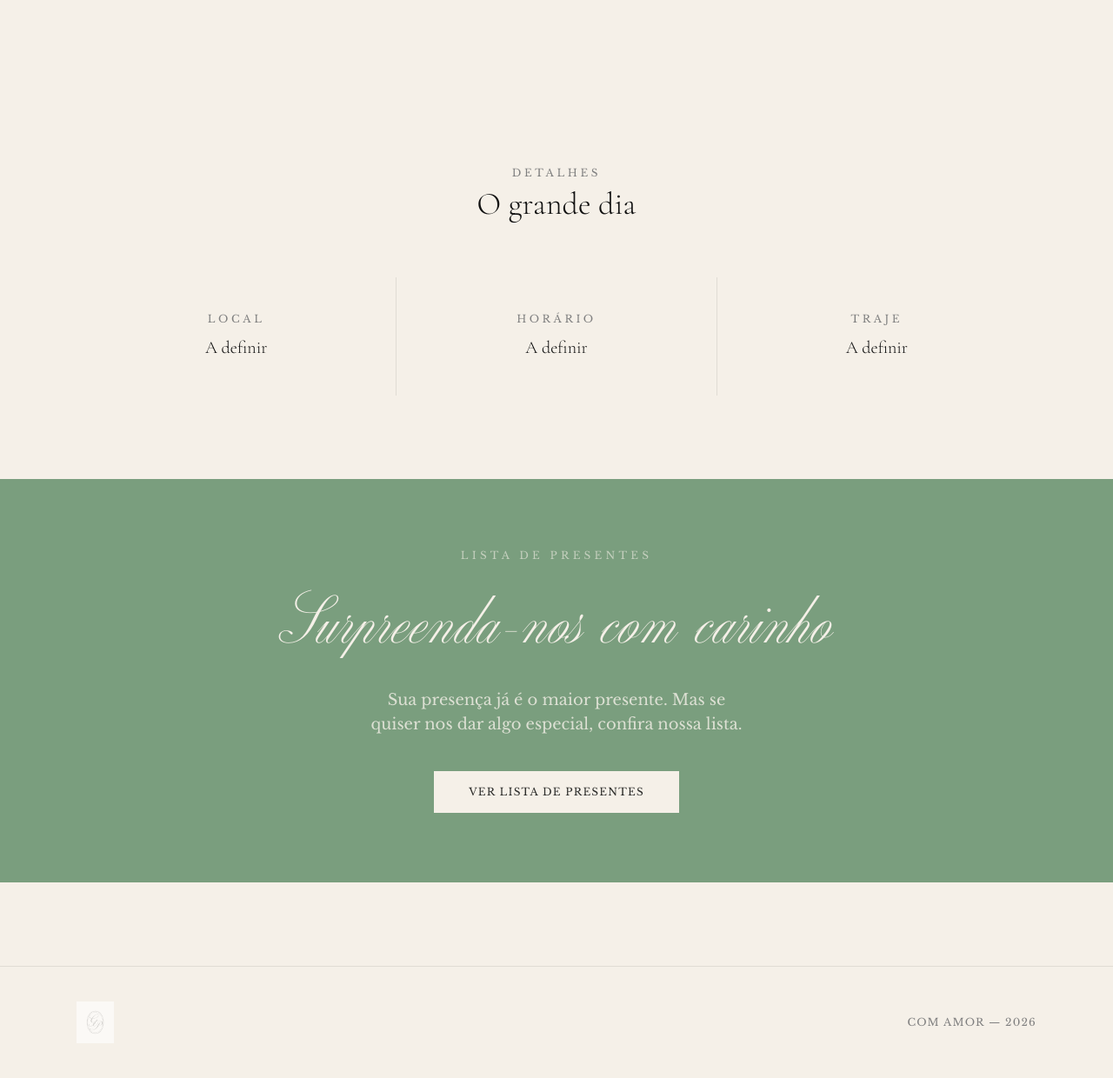
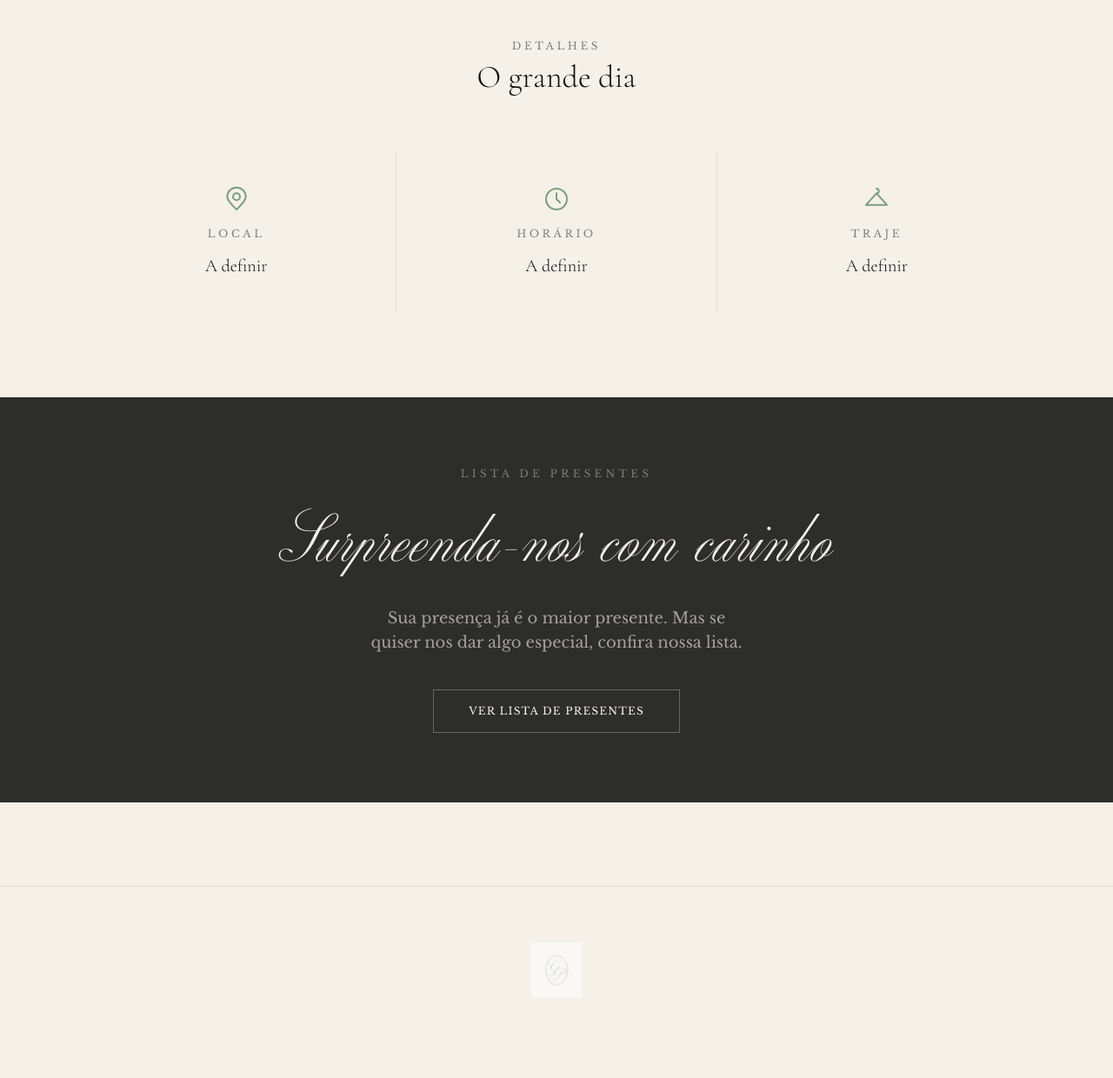
Before and after one commit to duduetc/CasamentoPauloGabie, a FastAPI app: page / in a window 1280 px wide. Shown: the part 1763-3003 px from the top of the page at 87% size. After the commit the page ends 2895 px from the top, so only its background shows below. Run offline with FastAPI, Linux system fonts and the light colour scheme; some libraries are stand-ins or nearby versions.

Commit message:
Melhorias de design: hero centralizado com monograma, nav transparente, scroll animations, icones nos detalhes, CTA charcoal, footer minimalista, remove marquee e textos placeholder

```diff
--- a/app/templates/base.html
+++ b/app/templates/base.html
@@ -53,6 +53,18 @@
     /* thin horizontal rule used in brand guide */
     .rule { border-top: 1px solid #2D2D2B; width: 2rem; }
 
+    /* nav scroll state */
+    #main-nav.scrolled {
+      background: rgba(245,240,232,.95);
+      backdrop-filter: blur(8px);
+      border-bottom: 1px solid rgba(45,45,43,.1);
+      padding-top: 0; padding-bottom: 0;
+    }
+    #main-nav.scrolled .nav-link { color: rgba(45,45,43,.7); }
+    #main-nav.scrolled .nav-link:hover { color: #2D2D2B; }
+    #main-nav.scrolled .nav-logo { filter: brightness(0.3); }
+    #main-nav.scrolled .nav-links { opacity: 1; }
+
     /* nav link hover */
     .nav-link { position: relative; }
     .nav-link::after {
@@ -64,6 +76,17 @@
       transition: width .35s ease;
     }
     .nav-link:hover::after { width: 100%; }
+
+    /* scroll reveal */
+    .reveal {
+      opacity: 0;
+      transform: translateY(32px);
+      transition: opacity .8s ease, transform .8s ease;
+    }
+    .reveal.visible {
+      opacity: 1;
+      transform: translateY(0);
+    }
 
     /* modal backdrop */
     #modal-backdrop {
@@ -83,12 +106,12 @@
 <body class="min-h-screen">
 
   <!-- ── Navigation ─────────────────────────────────────────────── -->
-  <nav class="fixed top-0 left-0 right-0 z-40 bg-cream/90 backdrop-blur-sm border-b border-charcoal/10">
-    <div class="max-w-6xl mx-auto px-6 py-4 flex items-center justify-between">
-      <a href="/"><img src="/static/images/monograma.png" alt="G & P" class="h-10"></a>
-      <ul class="flex gap-8 text-sm font-body tracking-widest uppercase text-charcoal/70">
-        <li><a href="/" class="nav-link hover:text-charcoal transition-colors">Início</a></li>
-        <li><a href="/presentes" class="nav-link hover:text-charcoal transition-colors">Presentes</a></li>
+  <nav id="main-nav" class="fixed top-0 left-0 right-0 z-40 transition-all duration-500 bg-transparent">
+    <div class="max-w-6xl mx-auto px-6 py-5 flex items-center justify-between">
+      <a href="/"><img src="/static/images/monograma.png" alt="G & P" class="h-10 nav-logo transition-all duration-500"></a>
+      <ul class="nav-links flex gap-8 text-sm font-body tracking-widest uppercase opacity-0 transition-opacity duration-500">
+        <li><a href="/" class="nav-link text-cream/80 hover:text-cream transition-colors">Início</a></li>
+        <li><a href="/presentes" class="nav-link text-cream/80 hover:text-cream transition-colors">Presentes</a></li>
       </ul>
     </div>
   </nav>
@@ -99,10 +122,9 @@
   </main>
 
   <!-- ── Footer ─────────────────────────────────────────────────── -->
-  <footer class="border-t border-charcoal/10 py-10 mt-24">
-    <div class="max-w-6xl mx-auto px-6 flex flex-col md:flex-row items-center justify-between gap-4">
-      <img src="/static/images/monograma.png" alt="G & P" class="h-12 opacity-60">
-      <p class="font-body text-xs text-muted tracking-widest uppercase">Com amor — 2026</p>
+  <footer class="border-t border-charcoal/10 py-16 mt-24">
+    <div class="max-w-6xl mx-auto px-6 flex flex-col items-center">
+      <img src="/static/images/monograma.png" alt="G & P" class="h-16 opacity-50">
     </div>
   </footer>
 
@@ -145,6 +167,20 @@
     }
   </script>
 
+  <script>
+    // Nav scroll effect
+    const nav = document.getElementById('main-nav');
+    window.addEventListener('scroll', () => {
+      nav.classList.toggle('scrolled', window.scrollY > 80);
+    });
+
+    // Scroll reveal
+    const observer = new IntersectionObserver((entries) => {
+      entries.forEach(e => { if (e.isIntersecting) { e.target.classList.add('visible'); observer.unobserve(e.target); } });
+    }, { threshold: 0.15 });
+    document.querySelectorAll('.reveal').forEach(el => observer.observe(el));
+  </script>
+
   {% block scripts %}{% endblock %}
 </body>
 </html>
--- a/app/templates/pages/home.html
+++ b/app/templates/pages/home.html
@@ -21,19 +21,6 @@
   .delay-3 { animation-delay: .50s; }
   .delay-4 { animation-delay: .68s; }
 
-  /* Parallax-like section divider */
-  .divider-script {
-    font-family: 'Altesse Std', cursive;
-    font-size: clamp(3rem, 8vw, 6rem);
-    line-height: 1;
-    color: transparent;
-    -webkit-text-stroke: 1px #2D2D2B;
-    opacity: .07;
-    user-select: none;
-    white-space: nowrap;
-    overflow: hidden;
-  }
-
 </style>
 {% endblock %}
 
@@ -42,67 +29,48 @@
 <!-- ────────────────────────────────────────────────────────────
      HERO
 ──────────────────────────────────────────────────────────── -->
-<section class="relative h-screen min-h-[600px] overflow-hidden bg-noir flex items-end">
+<section class="relative h-screen min-h-[600px] overflow-hidden bg-noir flex items-center justify-center">
 
-  <!-- Background photo placeholder (swap src for real couple photo) -->
+  <!-- Background photo -->
   <div class="absolute inset-0">
     <img src="/static/images/MELQ5754.jpg"
          alt="Gabriela e Paulo Isaque"
          class="hero-img"
          onerror="this.style.display='none'">
-    <!-- gradient overlay -->
-    <div class="absolute inset-0 bg-gradient-to-t from-noir via-noir/40 to-transparent"></div>
+    <div class="absolute inset-0 bg-noir/50"></div>
   </div>
 
-  <!-- Hero text -->
-  <div class="relative z-10 w-full max-w-6xl mx-auto px-6 pb-20">
-    <p class="fade-up font-body text-sm tracking-[.35em] uppercase text-cream/60 mb-4">
+  <!-- Hero text — centered -->
+  <div class="relative z-10 text-center px-6">
+    <img src="/static/images/monograma.png" alt="G & P"
+         class="fade-up h-24 md:h-32 mx-auto mb-6 invert brightness-200 opacity-80">
+    <p class="fade-up delay-1 font-body text-sm tracking-[.35em] uppercase text-cream/60 mb-4">
       Convidamos você a celebrar
     </p>
-    <h1 class="fade-up delay-1 font-script text-cream leading-none"
+    <h1 class="fade-up delay-2 font-script text-cream leading-none"
         style="font-size: clamp(3.5rem, 10vw, 8rem);">
       Gabriela &amp; Paulo Isaque
     </h1>
-    <p class="fade-up delay-2 font-display text-cream/70 text-xl md:text-2xl font-light mt-3 italic">
+    <p class="fade-up delay-3 font-display text-cream/70 text-xl md:text-2xl font-light mt-4 italic">
       07 de Setembro de 2026 · Brasília
     </p>
-    <div class="fade-up delay-3 mt-8">
+    <div class="fade-up delay-3 mt-3">
+      <p id="countdown" class="font-display text-cream/60 text-lg"></p>
+    </div>
+    <div class="fade-up delay-4 mt-8">
       <a href="/presentes"
          class="inline-block border border-cream/40 text-cream font-body tracking-widest uppercase text-xs px-8 py-3 hover:bg-cream hover:text-noir transition-all duration-300">
         Lista de Presentes
       </a>
     </div>
   </div>
-
-  <!-- Countdown -->
-  <div class="absolute top-24 right-6 md:right-12 text-right fade-up delay-4">
-    <p id="countdown" class="font-display text-cream/80 text-lg"></p>
-    <p class="font-body text-xs text-cream/40 tracking-widest uppercase mt-1">para o grande dia</p>
-  </div>
 </section>
 
-<!-- ────────────────────────────────────────────────────────────
-     DECORATIVE MARQUEE
-──────────────────────────────────────────────────────────── -->
-<div class="overflow-hidden py-6 border-y border-charcoal/10 bg-cream">
-  <div class="divider-script animate-[marquee_18s_linear_infinite]">
-    Gabriela &amp; Paulo Isaque &nbsp;·&nbsp; 07.09.2026 &nbsp;·&nbsp;
-    Gabriela &amp; Paulo Isaque &nbsp;·&nbsp; 07.09.2026 &nbsp;·&nbsp;
-    Gabriela &amp; Paulo Isaque &nbsp;·&nbsp; 07.09.2026 &nbsp;·&nbsp;
-    Gabriela &amp; Paulo Isaque &nbsp;·&nbsp; 07.09.2026
-  </div>
-</div>
-<style>
-  @keyframes marquee {
-    from { transform: translateX(0); }
-    to   { transform: translateX(-50%); }
-  }
-</style>
 
 <!-- ────────────────────────────────────────────────────────────
      NOSSA HISTÓRIA
 ──────────────────────────────────────────────────────────── -->
-<section class="max-w-6xl mx-auto px-6 py-24">
+<section class="max-w-6xl mx-auto px-6 py-24 reveal">
   <div class="grid md:grid-cols-2 gap-16 items-center">
 
     <!-- Photo grid -->
@@ -134,14 +102,14 @@
     <div>
       <p class="font-body text-xs tracking-[.3em] uppercase text-muted mb-4">Nossa história</p>
       <h2 class="font-display text-4xl md:text-5xl font-light leading-tight mb-6">
-        Uma história que começou com um sorriso
+        Nossa história de amor
       </h2>
       <div class="rule mb-6"></div>
       <p class="font-body text-lg text-charcoal/75 leading-relaxed mb-5">
-        Nos conhecemos em 2019 numa tarde de outubro que nenhum dos dois esquece. Desde então, cada dia juntos foi uma nova razão para sorrir.
+        Lorem ipsum dolor sit amet, consectetur adipiscing elit. Sed do eiusmod tempor incididunt ut labore et dolore magna aliqua. Ut enim ad minim veniam.
       </p>
       <p class="font-body text-lg text-charcoal/75 leading-relaxed">
-        Em setembro de 2026, vamos celebrar o amor que construímos — e queremos que você faça parte desse momento tão especial.
+        Duis aute irure dolor in reprehenderit in voluptate velit esse cillum dolore eu fugiat nulla pariatur. Excepteur sint occaecat cupidatat non proident.
       </p>
     </div>
   </div>
@@ -150,18 +118,27 @@
 <!-- ────────────────────────────────────────────────────────────
      INFORMAÇÕES DO EVENTO
 ──────────────────────────────────────────────────────────── -->
-<section class="max-w-6xl mx-auto px-6 py-24">
+<section class="max-w-6xl mx-auto px-6 py-24 reveal">
   <p class="font-body text-xs tracking-[.3em] uppercase text-muted text-center mb-2">Detalhes</p>
   <h2 class="font-display text-4xl font-light text-center mb-16">O grande dia</h2>
 
   <div class="grid md:grid-cols-3 gap-px bg-charcoal/10">
     {% set details = [
-      ("Local", "A definir"),
-      ("Horário", "A definir"),
-      ("Traje", "A definir"),
+      ("map-pin", "Local", "A definir"),
+      ("clock", "Horário", "A definir"),
+      ("hanger", "Traje", "A definir"),
     ] %}
-    {% for label, text in details %}
-    <div class="bg-cream p-10 text-center flex flex-col items-center gap-3">
+    {% for icon, label, text in details %}
+    <div class="bg-cream p-10 text-center flex flex-col items-center gap-4">
+      <svg class="w-8 h-8 text-sage" fill="none" stroke="currentColor" stroke-width="1.5" stroke-linecap="round" stroke-linejoin="round" viewBox="0 0 24 24">
+        {% if icon == "map-pin" %}
+        <path d="M12 21c-4-4-8-7.33-8-11a8 8 0 1 1 16 0c0 3.67-4 7-8 11z"/><circle cx="12" cy="10" r="3"/>
+        {% elif icon == "clock" %}
+        <circle cx="12" cy="12" r="9"/><path d="M12 7v5l3 3"/>
+        {% elif icon == "hanger" %}
+        <path d="M12 3a2 2 0 0 1 2 2c0 1.1-.9 2-2 2m0 0L3 17h18L12 7z"/>
+        {% endif %}
+      </svg>
       <p class="font-body text-xs tracking-[.3em] uppercase text-muted">{{ label }}</p>
       <p class="font-display text-xl font-light leading-snug whitespace-pre-line">{{ text }}</p>
     </div>
@@ -172,16 +149,16 @@
 <!-- ────────────────────────────────────────────────────────────
      CTA PRESENTES
 ──────────────────────────────────────────────────────────── -->
-<section class="bg-sage py-20 text-center">
-  <p class="font-body text-xs tracking-[.35em] uppercase text-cream/60 mb-3">Lista de presentes</p>
+<section class="bg-charcoal py-20 text-center reveal">
+  <p class="font-body text-xs tracking-[.35em] uppercase text-cream/40 mb-3">Lista de presentes</p>
   <h2 class="font-script text-cream mb-6" style="font-size: clamp(2.5rem,6vw,4.5rem);">
     Surpreenda-nos com carinho
   </h2>
-  <p class="font-body text-cream/80 text-lg max-w-md mx-auto mb-10">
+  <p class="font-body text-cream/60 text-lg max-w-md mx-auto mb-10">
     Sua presença já é o maior presente. Mas se quiser nos dar algo especial, confira nossa lista.
   </p>
   <a href="/presentes"
-     class="inline-block bg-cream text-charcoal font-body tracking-widest uppercase text-xs px-10 py-4 hover:bg-noir hover:text-cream transition-all duration-300">
+     class="inline-block border border-cream/30 text-cream font-body tracking-widest uppercase text-xs px-10 py-4 hover:bg-cream hover:text-charcoal transition-all duration-300">
     Ver lista de presentes
   </a>
 </section>
```
